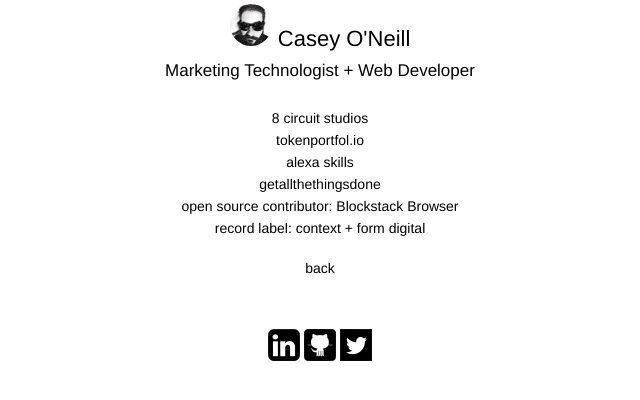
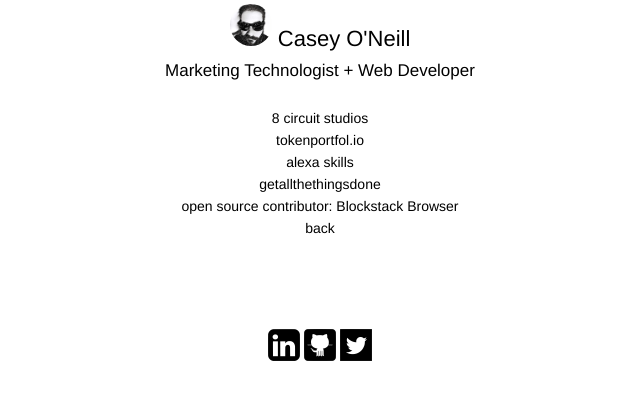
Before and after one commit to cponeill/cponeill, a Flask app: page /projects/development in a window 1280 px wide. Shown: the part 124-524 px from the top of the page, without its empty margins (320-960 px from the left). Run offline with Flask 2, Linux system fonts and the light colour scheme.

Commit message:
removing link

```diff
--- a/templates/development.html
+++ b/templates/development.html
@@ -44,7 +44,7 @@
       <li><a href="https://www.alexaskillstore.com/developer/cponeill">alexa skills</a></li>
       <li><a href="http://www.getallthethingsdone.com">getallthethingsdone</a></li>
       <li><a href="https://github.com/blockstack/blockstack-browser/pull/939">open source contributor: Blockstack Browser</a></li>
-      <li><a href="//contextformdigital.bandcamp.com">record label: context + form digital</a></li><br />
+      <!--<li><a href="//contextformdigital.bandcamp.com">record label: context + form digital</a></li><br />-->
       <li><a href="/projects">back</a></li><br />
     </ul>
 </center>
```
